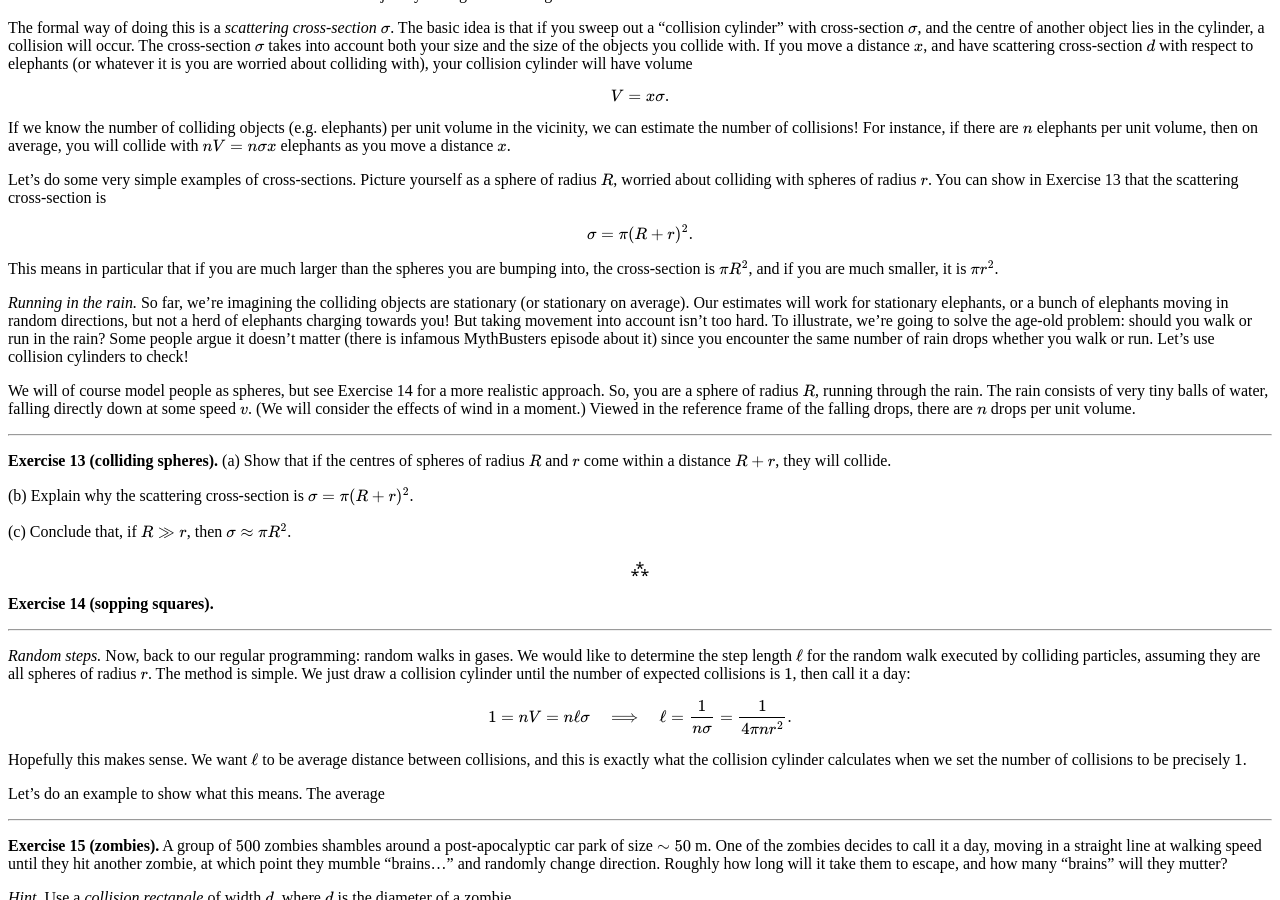
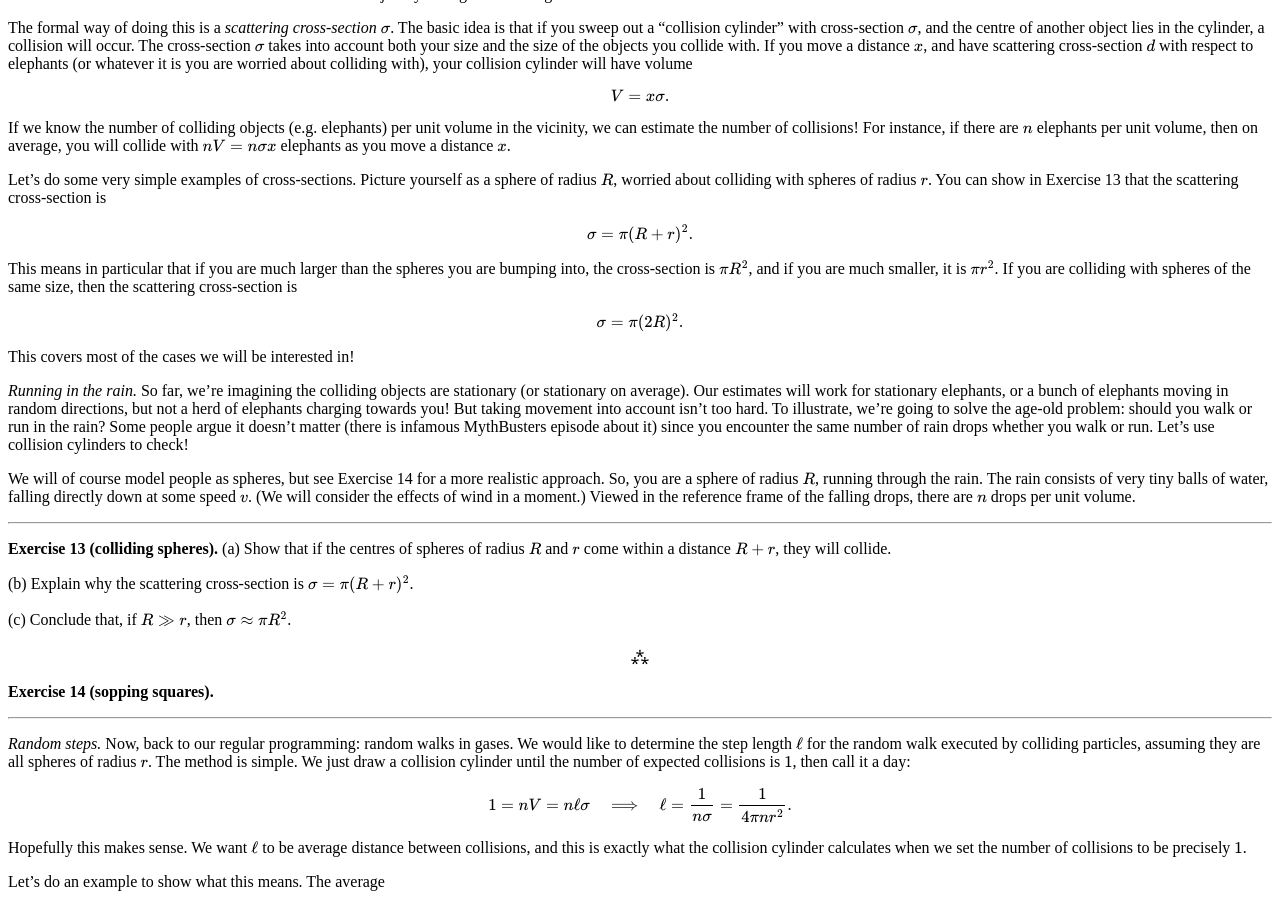
Before and after one commit to hapax/hapax.github.io, a Jekyll site: the page built from assets/simple-physics.md, in a window 1280 px wide and 900 px high, scrolled down 10586 px. Built offline with Jekyll 4.4.1, drawn with Linux system fonts in a browser that asks for light colours; our own code applies the rules of GitHub Pages for plain Markdown files; formulas are drawn with MathJax 3; a script that is not in the unit is left out.

Commit message:
Update simple-physics.md

```diff
--- a/assets/simple-physics.md
+++ b/assets/simple-physics.md
@@ -1158,6 +1158,14 @@ $$
 This means in particular that if you are much larger than the spheres
 you are bumping into, the cross-section is $\pi R^2$, and if you are
 much smaller, it is $\pi r^2$.
+If you are colliding with spheres of the same size, then the
+scattering cross-section is
+
+$$
+\sigma = \pi (2R)^2.
+$$
+
+This covers most of the cases we will be interested in!
 
 *Running in the rain.*
 So far, we're imagining the colliding objects are stationary (or
```
